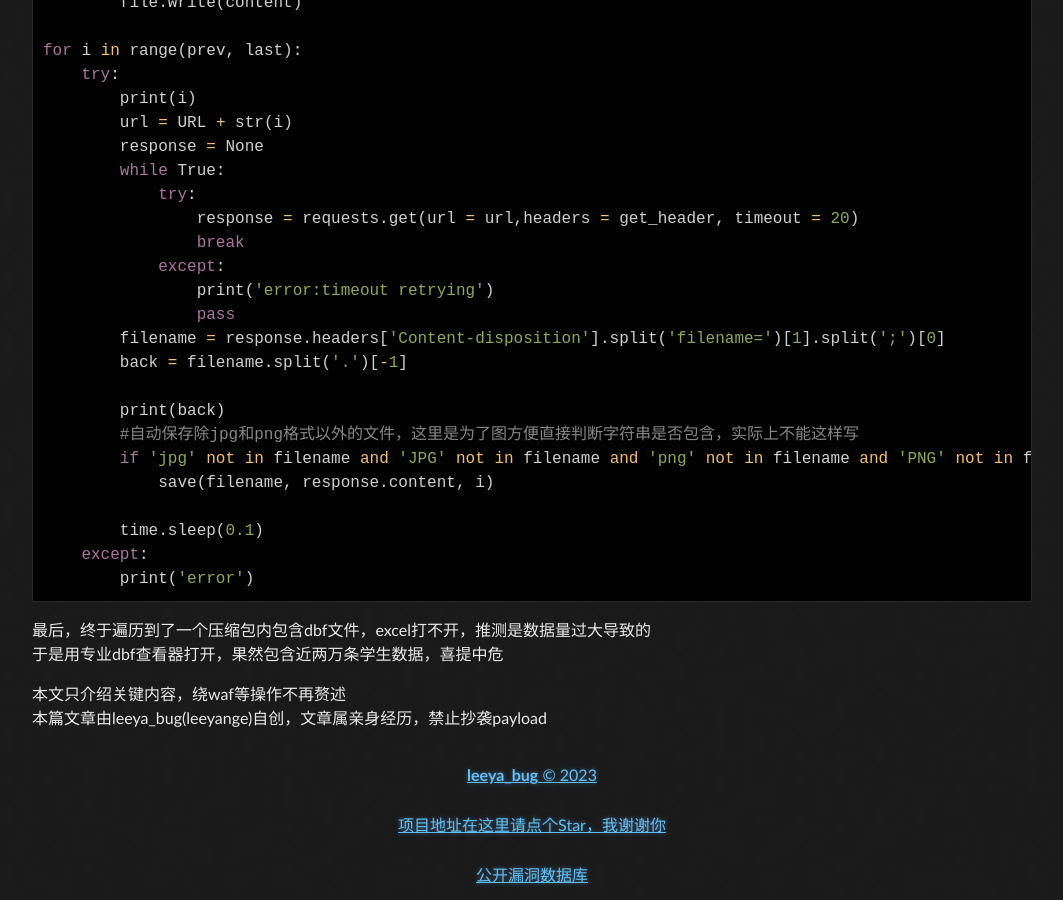
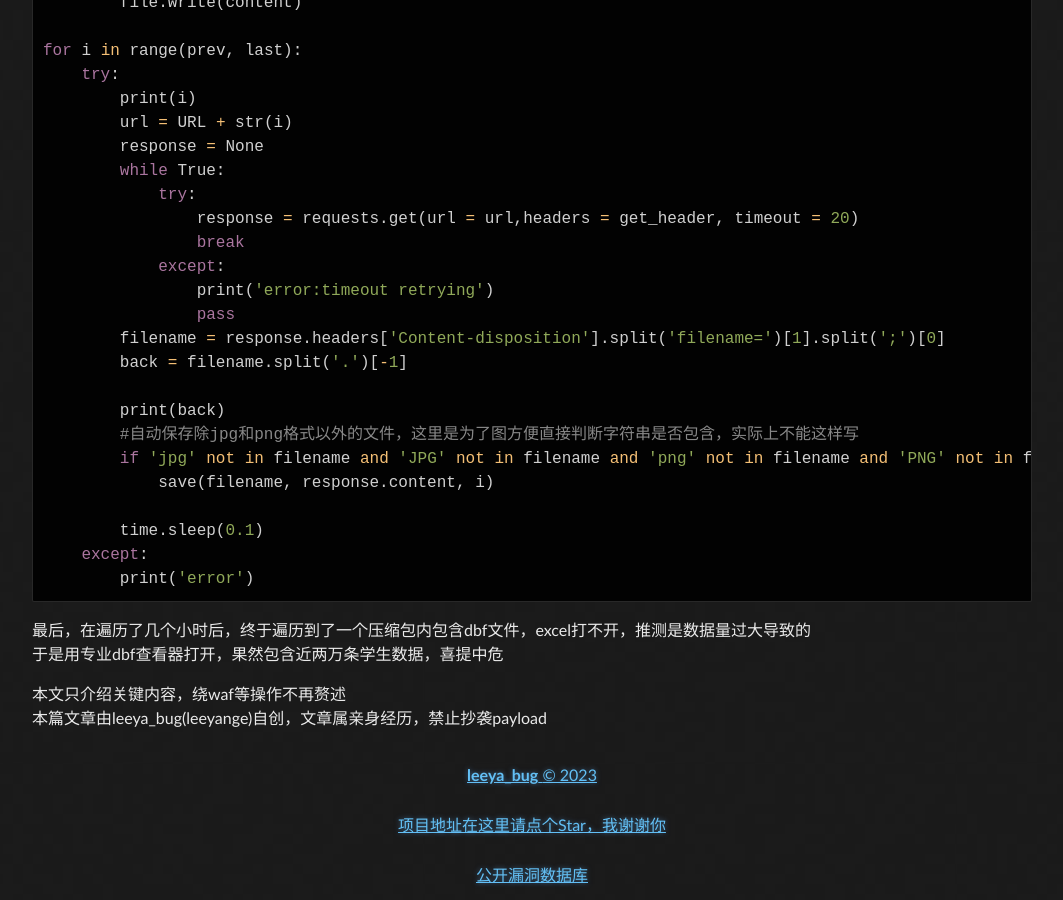
Before and after one commit to Leeyangee/leeyangee.github.io, a Jekyll site: the page built from _posts/2023-06-14-SRC实战 非典型渗透-某教育资产敏感信息泄漏提证书.md, in a window 1280 px wide and 900 px high, scrolled down 1365 px. Shown: the whole window, without its empty margins (108-1171 px from the left). Built offline with Jekyll 4.4.1, drawn with Linux system fonts in a browser that asks for light colours; some of the changed text lies outside the part shown.

Commit message:
Update 2023-06-14-SRC实战 非典型渗透-某教育资产敏感信息泄漏提证书.md

````diff
--- a/_posts/2023-06-14-SRC实战 非典型渗透-某教育资产敏感信息泄漏提证书.md
+++ b/_posts/2023-06-14-SRC实战 非典型渗透-某教育资产敏感信息泄漏提证书.md
@@ -76,7 +76,7 @@ for i in range(prev, last):
         print('error')
 ```
 
-最后，终于遍历到了一个压缩包内包含dbf文件，excel打不开，推测是数据量过大导致的
+最后，在遍历了几个小时后，终于遍历到了一个压缩包内包含dbf文件，excel打不开，推测是数据量过大导致的
 于是用专业dbf查看器打开，果然包含近两万条学生数据，喜提中危
 
 本文只介绍关键内容，绕waf等操作不再赘述
````
Also changed, not shown: other parts of _posts/2023-06-14-SRC实战 非典型渗透-某教育资产敏感信息泄漏提证书.md (+1 -1 lines).
